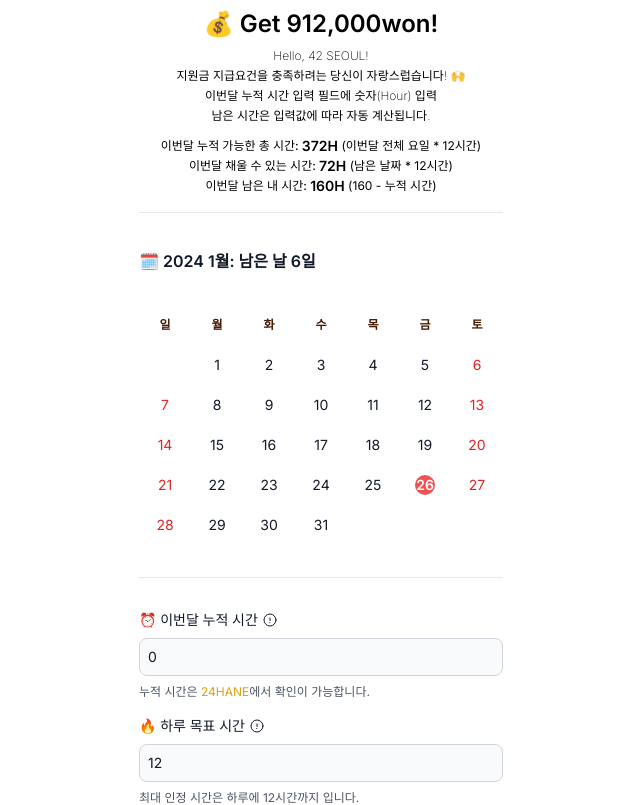
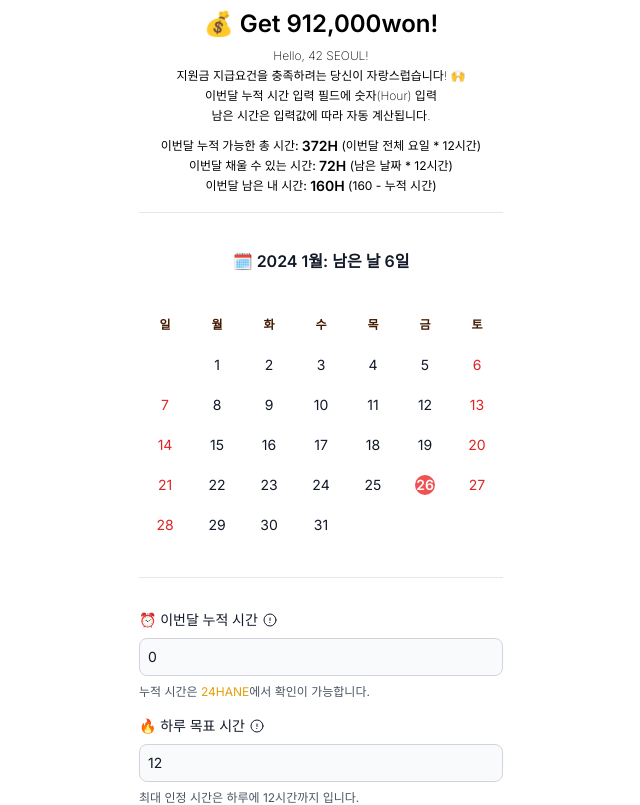
Before and after one commit to get6/get912000won, a Next.js app: page / in a window 1280 px wide. Shown: the top 805 px of the page, without its empty margins (319-959 px from the left). Built offline with nearby package versions, Linux system fonts and the light colour scheme.

Commit message:
Move calendar title, left to center

```diff
--- a/app/ui/SimpleCalendar.tsx
+++ b/app/ui/SimpleCalendar.tsx
@@ -57,7 +57,7 @@ export default function Example() {
   return (
     <div className="pt-5 max-w-sm">
       <div className="flex items-center">
-        <h2 className="flex-auto font-semibold text-gray-900 dark:text-white">
+        <h2 className="flex-auto font-semibold text-center text-gray-900 dark:text-white">
           🗓️ {format(firstDayCurrentMonth, "yyyy M")}월: 남은 날{" "}
           {availableDates.length}일
         </h2>
```
